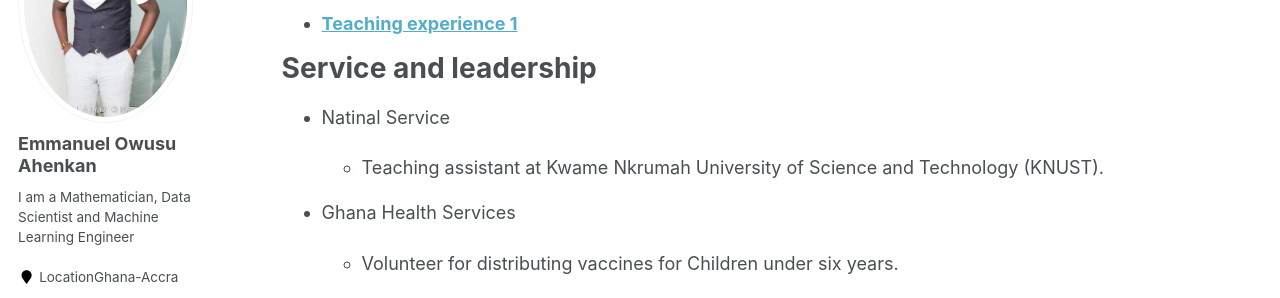
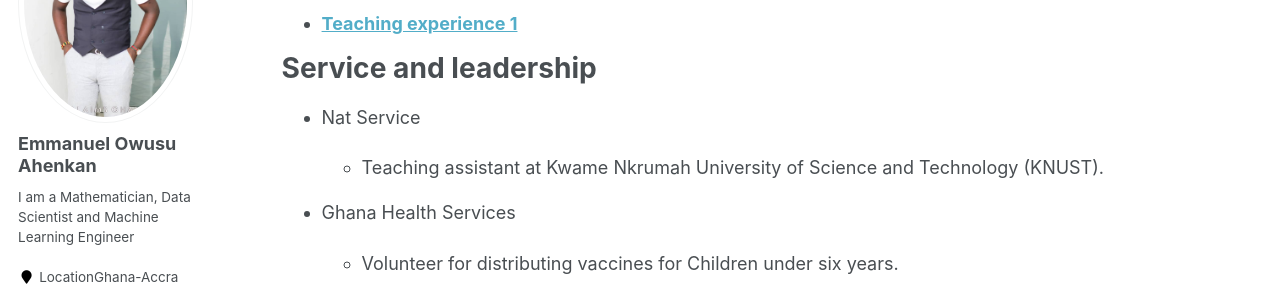
Before and after one commit to EmmanuelOwusu/EmmanuelOwusu.github.io, a Jekyll site: the page built from _pages/cv.md, in a window 1280 px wide and 900 px high, scrolled down 1866 px. Shown: the part 153-451 px from the top of the window. Built offline with Jekyll 4.4.1, drawn with Linux system fonts in a browser that asks for light colours; some web fonts are replaced.

Commit message:
Updated CV.md
Updated CV.md

```diff
--- a/_pages/cv.md
+++ b/_pages/cv.md
@@ -60,7 +60,7 @@ Teaching
 
 Service and leadership
 ======
-* Natinal Service
+* Nat Service
 
   * Teaching assistant at Kwame Nkrumah University of Science and Technology (KNUST).
 
```
